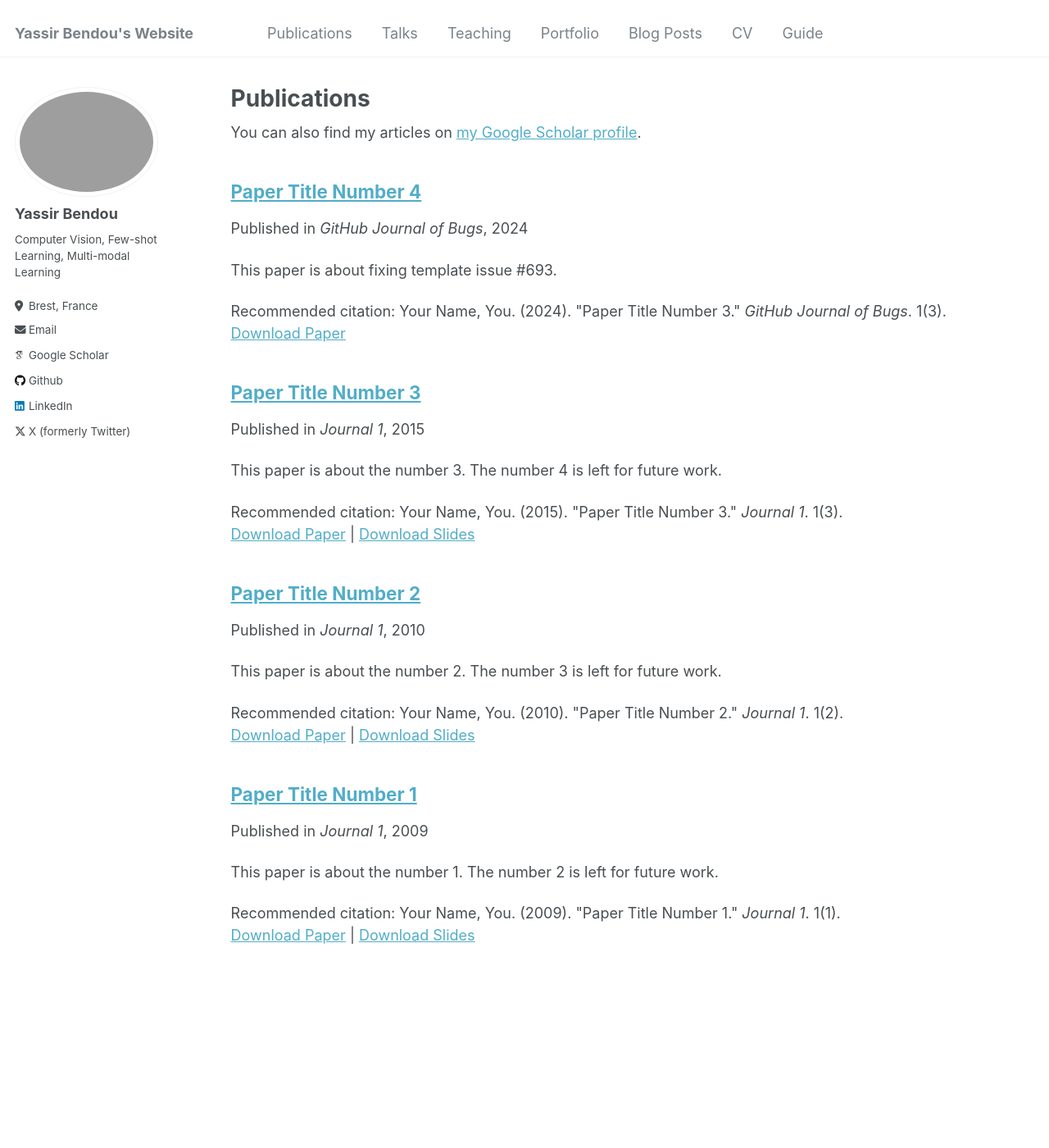
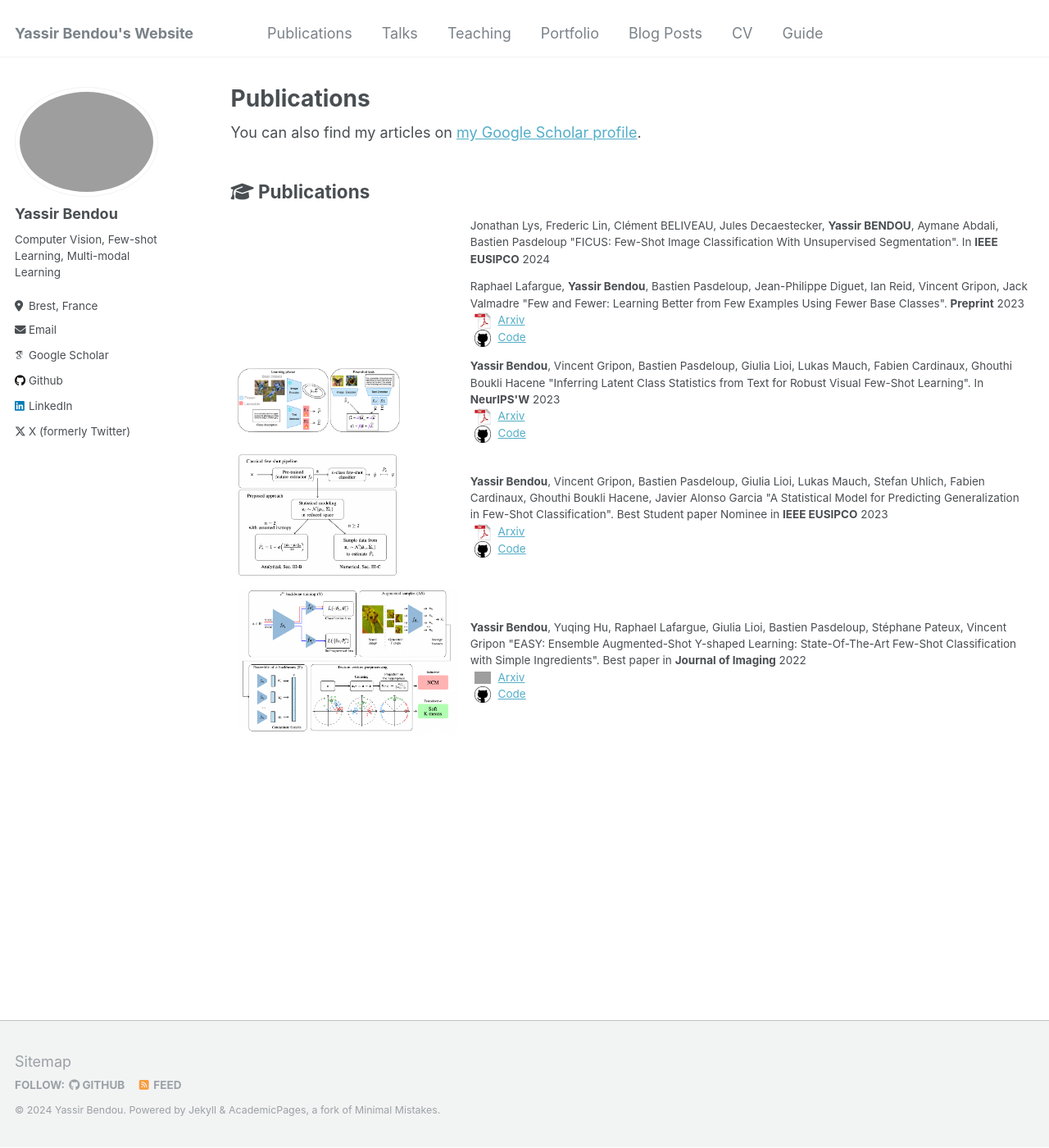
Before and after one commit to ybendou/ybendou.github.io, a Jekyll site: the page built from _pages/publications.md, in a window 1280 px wide and 1400 px high. Shown: the whole window at 82% size. Built offline with Jekyll 4.4.1, drawn with Linux system fonts in a browser that asks for light colours; some web fonts are replaced; grey boxes are pictures that could not be loaded.

Commit message:
Update publications.md

```diff
--- a/_pages/publications.md
+++ b/_pages/publications.md
@@ -4,13 +4,74 @@ title: "Publications"
 permalink: /publications/
 author_profile: true
 ---
+  <div class="wordwrap">You can also find my articles on <a href="{{site.author.googlescholar}}">my Google Scholar profile</a>.</div>
 
-{% if site.author.googlescholar %}
-  <div class="wordwrap">You can also find my articles on <a href="{{site.author.googlescholar}}">my Google Scholar profile</a>.</div>
-{% endif %}
+## <i class="fa fa-graduation-cap" aria-hidden="true"></i> Publications ##
 
-{% include base_path %}
+<table style="border: none; border-collapse: collapse;" border="0">
 
-{% for post in site.publications reversed %}
-  {% include archive-single.html %}
-{% endfor %}
+<tr style="border-collapse: separate; border-spacing:30em;">
+  <td style="border-collapse: collapse; border: none;">
+  </td>
+  <td style="border-collapse: collapse; border: none;">
+    Jonathan Lys, Frederic Lin, Clément BELIVEAU, Jules Decaestecker, <b>Yassir BENDOU</b>, Aymane Abdali, Bastien Pasdeloup "FICUS: Few-Shot Image Classification With Unsupervised Segmentation".
+    In <b>IEEE EUSIPCO</b> 2024<br>
+  </td>
+</tr>
+
+<tr style="border-collapse: separate; border-spacing:30em;">
+  <td style="border-collapse: collapse; border: none;">
+  </td>
+  <td style="border-collapse: collapse; border: none;">
+    Raphael Lafargue, <b>Yassir Bendou</b>, Bastien Pasdeloup, Jean-Philippe Diguet, Ian Reid, Vincent Gripon, Jack Valmadre "Few and Fewer: Learning Better from Few Examples Using Fewer Base Classes".
+    <b>Preprint</b> 2023<br>
+    <img src="https://raw.githubusercontent.com/ybendou/ybendou.github.io/master/images/pdf_icon.png" width="20" height="20" hspace="5">
+    <span><a href="https://arxiv.org/abs/2401.15834">Arxiv</a></span><br>
+    <img src="https://raw.githubusercontent.com/ybendou/ybendou.github.io/master/images/github_icon.png" width="20" height="20" hspace="5">
+    <span><a href="https://github.com/RafLaf/Few-and-Fewer">Code</a></span>
+  </td>
+</tr>
+
+<tr style="border-collapse: separate; border-spacing:30em;">
+  <td style="border-collapse: collapse; border: none;">
+    <img src="https://raw.githubusercontent.com/ybendou/ybendou.github.io/master/images/covCLIP_figure.png" width="200" height="120" />
+  </td>
+  <td style="border-collapse: collapse; border: none;">
+    <b>Yassir Bendou</b>, Vincent Gripon, Bastien Pasdeloup, Giulia Lioi, Lukas Mauch, Fabien Cardinaux, Ghouthi Boukli Hacene "Inferring Latent Class Statistics from Text for Robust Visual Few-Shot Learning".
+    In <b>NeurIPS'W</b> 2023<br>
+    <img src="https://raw.githubusercontent.com/ybendou/ybendou.github.io/master/images/pdf_icon.png" width="20" height="20" hspace="5">
+    <span><a href="https://arxiv.org/abs/2311.14544">Arxiv</a></span><br>
+    <img src="https://raw.githubusercontent.com/ybendou/ybendou.github.io/master/images/github_icon.png" width="20" height="20" hspace="5">
+    <span><a href="https://github.com/ybendou/CovCLIP">Code</a></span>
+  </td>
+</tr>
+
+<tr style="border-collapse: separate; border-spacing:30em;">
+  <td style="border-collapse: collapse; border: none;">
+    <img src="https://raw.githubusercontent.com/ybendou/ybendou.github.io/master/images/Eusipco_2023.png" width="200" height="150" />
+  </td>
+  <td style="border-collapse: collapse; border: none;">
+    <b>Yassir Bendou</b>, Vincent Gripon, Bastien Pasdeloup, Giulia Lioi, Lukas Mauch, Stefan Uhlich, Fabien Cardinaux, Ghouthi Boukli Hacene, Javier Alonso Garcia "A Statistical Model for Predicting Generalization in Few-Shot Classification".
+    Best Student paper Nominee in <b>IEEE EUSIPCO</b> 2023<br>
+    <img src="https://raw.githubusercontent.com/ybendou/ybendou.github.io/master/images/pdf_icon.png" width="20" height="20" hspace="5">
+    <span><a href="https://arxiv.org/abs/2212.06461">Arxiv</a></span><br>
+    <img src="https://raw.githubusercontent.com/ybendou/ybendou.github.io/master/images/github_icon.png" width="20" height="20" hspace="5">
+    <span><a href="https://github.com/ybendou/fs-generalization">Code</a></span>
+  </td>
+</tr>
+
+<tr style="border-collapse: separate; border-spacing:30em;">
+  <td style="border-collapse: collapse; border: none;">
+    <img src="https://raw.githubusercontent.com/ybendou/ybendou.github.io/master/images/EASY.png" width="800" height="150" />
+  </td>
+  <td style="border-collapse: collapse; border: none;">
+   <b>Yassir Bendou</b>, Yuqing Hu, Raphael Lafargue, Giulia Lioi, Bastien Pasdeloup, Stéphane Pateux, Vincent Gripon "EASY: Ensemble Augmented-Shot Y-shaped Learning: State-Of-The-Art Few-Shot Classification with Simple Ingredients".
+    Best paper in <b>Journal of Imaging</b> 2022<br>
+    <img src="https://raw.githubusercontent.com/ybendou/ybendou.github.io/master/images/EASY_2022.png" width="20" height="20" hspace="5">
+    <span><a href="https://arxiv.org/abs/2201.09699">Arxiv</a></span><br>
+    <img src="https://raw.githubusercontent.com/ybendou/ybendou.github.io/master/images/github_icon.png" width="20" height="20" hspace="5">
+    <span><a href="https://github.com/ybendou/easy">Code</a></span>
+  </td>
+</tr>
+
+</table>
```
